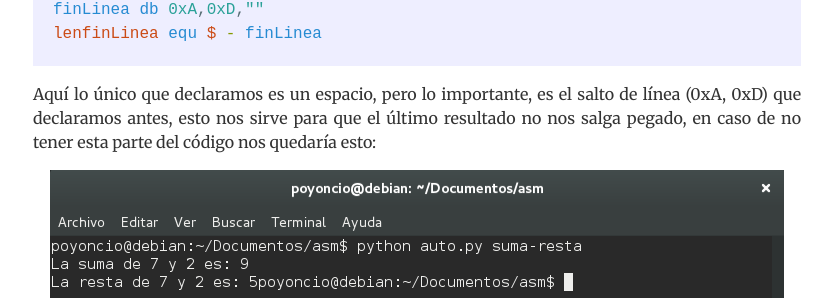
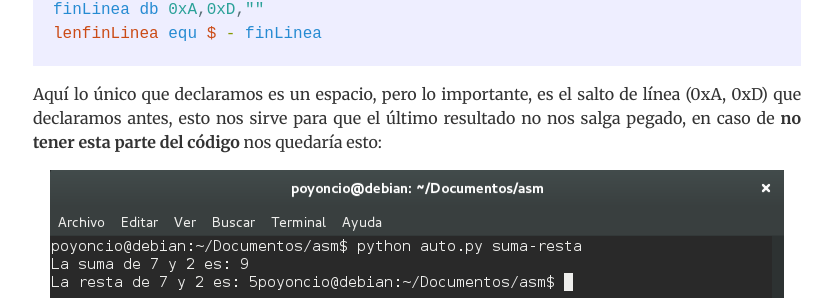
Before and after one commit to Poyoncio/poyoweb, a Jekyll site: the page built from _posts/2017-01-08-Curso-ensamblador-06-Operaciones-aritmeticas-I.md, in a window 1280 px wide and 900 px high, scrolled down 3513 px. Shown: the part 176-476 px from the top of the window, without its empty margins (223-1055 px from the left). Built offline with Jekyll 4.4.1, drawn with Linux system fonts in a browser that asks for light colours; nearby versions of some CDN libraries; comment, search, counter and statistics services are not loaded.

````diff
--- a/_posts/2017-01-08-Curso-ensamblador-06-Operaciones-aritmeticas-I.md
+++ b/_posts/2017-01-08-Curso-ensamblador-06-Operaciones-aritmeticas-I.md
@@ -148,7 +148,7 @@ finLinea db 0xA,0xD,""
 lenfinLinea equ $ - finLinea
 ```
 
-Aquí lo único que declaramos es un espacio, pero lo importante, es el salto de línea (0xA, 0xD) que declaramos antes, esto nos sirve para que el último resultado no nos salga pegado, en caso de no tener esta parte del código nos quedaría esto:
+Aquí lo único que declaramos es un espacio, pero lo importante, es el salto de línea (0xA, 0xD) que declaramos antes, esto nos sirve para que el último resultado no nos salga pegado, en caso de **no tener esta parte del código** nos quedaría esto:
 
 <img src="/images/pegado-suma-resta-enter-1.png" />
 
````
